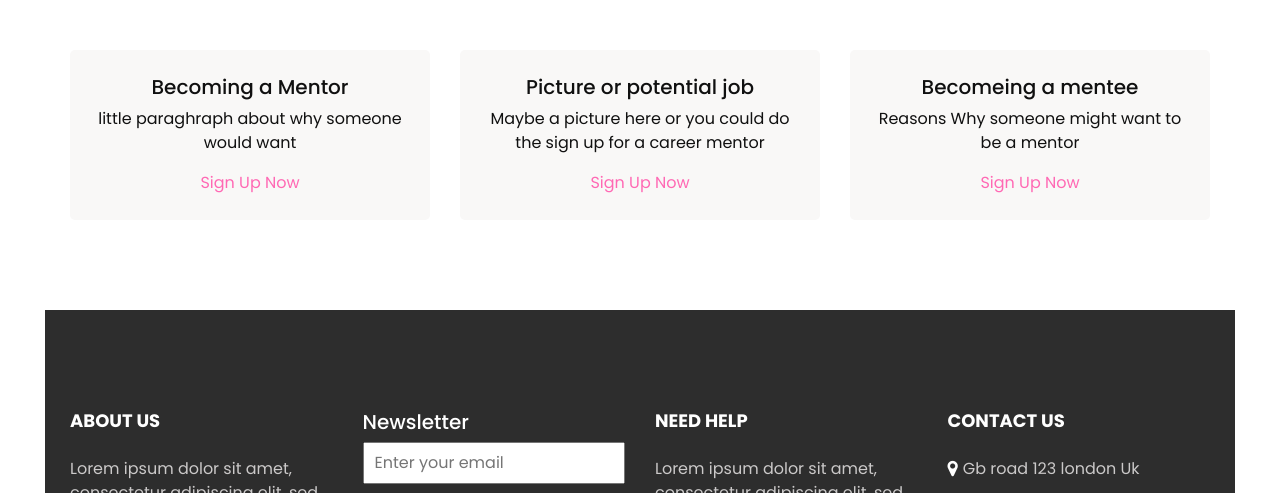
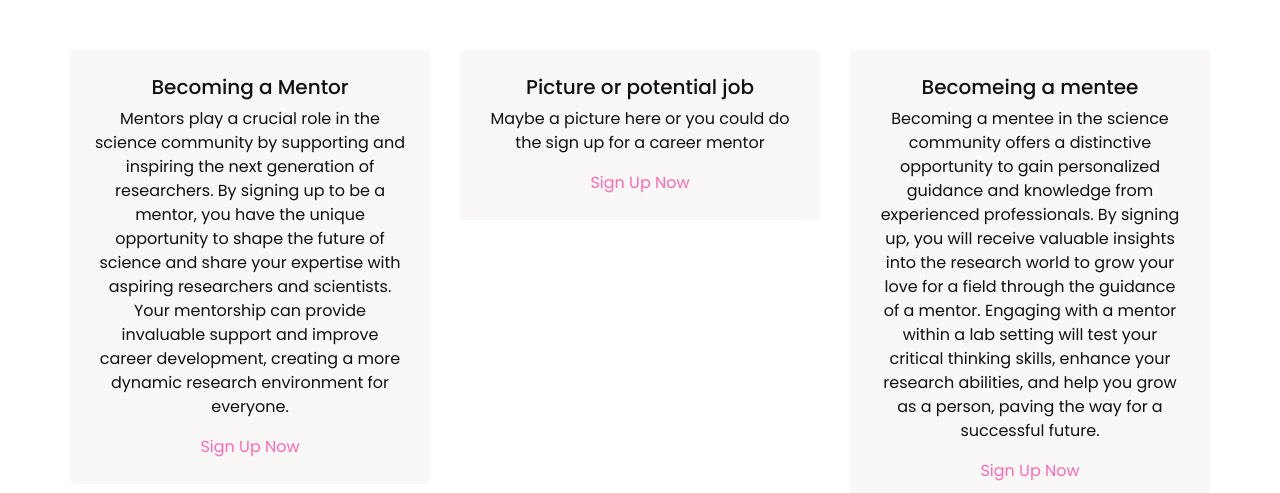
Before and after one commit to rkobbe/KobbePortfolio, a plain HTML site: page why.html in a window 1280 px wide. Shown: the part 294-787 px from the top of the page. Drawn offline with nearby package versions, Linux system fonts and the light colour scheme.

Commit message:
Update why.html

```diff
--- a/why.html
+++ b/why.html
@@ -88,7 +88,7 @@
           <div class="box">
             <div class="detail-box">
               <h5>Becoming a Mentor</h5>
-              <p>little paraghraph about why someone would want</p>
+              <p>Mentors play a crucial role in the science community by supporting and inspiring the next generation of researchers. By signing up to be a mentor, you have the unique opportunity to shape the future of science and share your expertise with aspiring researchers and scientists. Your mentorship can provide invaluable support and improve career development, creating a more dynamic research environment for everyone.</p>
               <a href="signup.html" class="sign-up-btn" style="color: #ff69b4;">Sign Up Now</a>
             </div>
           </div>
@@ -106,7 +106,7 @@
           <div class="box">
             <div class="detail-box">
               <h5>Becomeing a mentee</h5>
-              <p>Reasons Why someone might want to be a mentor</p>
+              <p>Becoming a mentee in the science community offers a distinctive opportunity to gain personalized guidance and knowledge from experienced professionals. By signing up, you will receive valuable insights into the research world to grow your love for a field through the guidance of a mentor. Engaging with a mentor within a lab setting will test your critical thinking skills, enhance your research abilities, and help you grow as a person, paving the way for a successful future.</p>
               <a href="signup.html" class="sign-up-btn" style="color: #ff69b4;">Sign Up Now</a>
             </div>
           </div>
```
